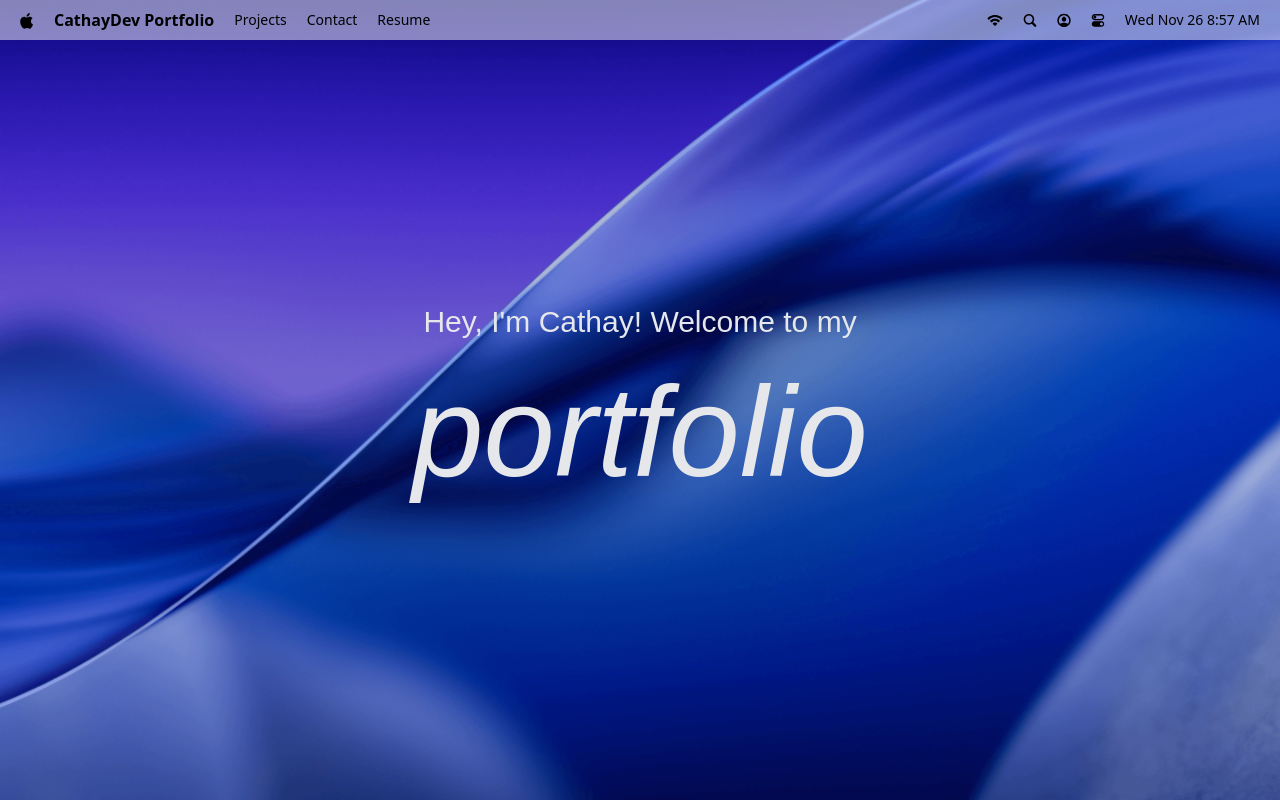
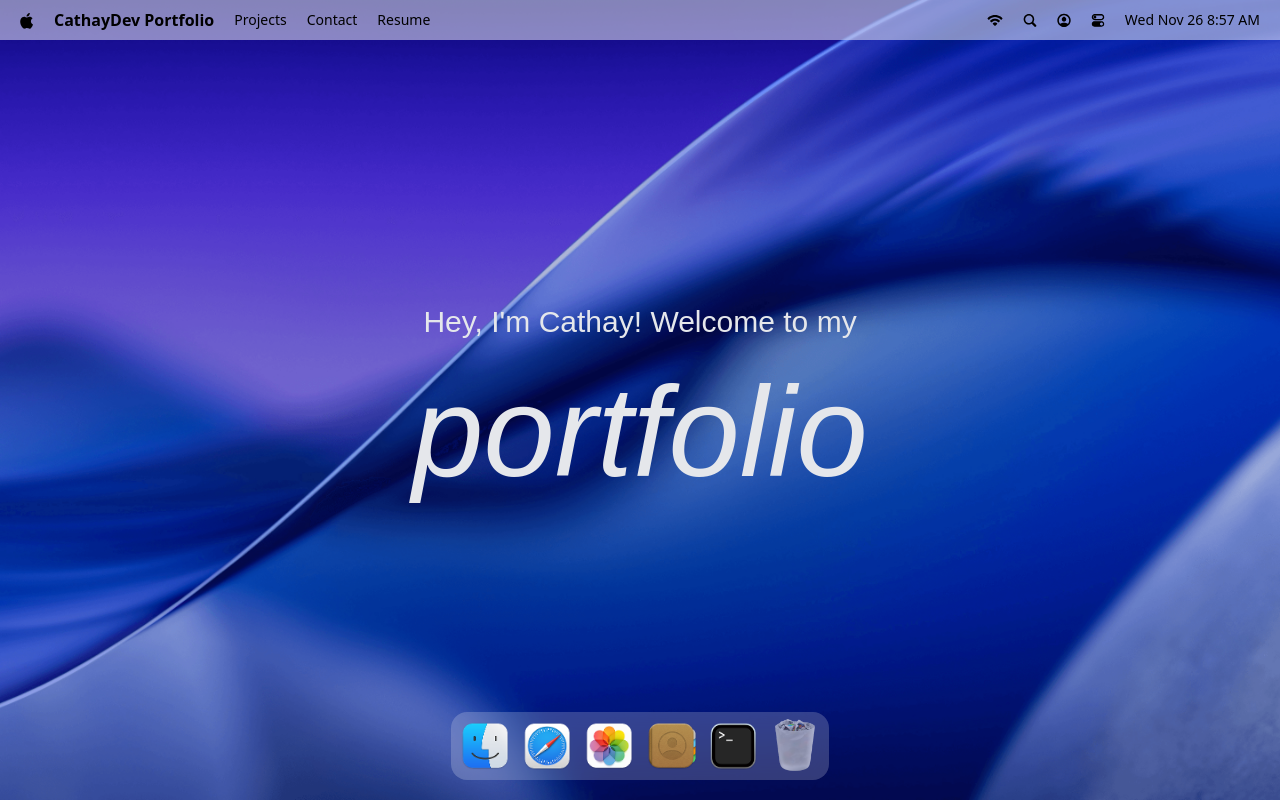
Before and after one commit to cathaynow/macos_portfolio, a React (Vite) app: page / in a window 1280 px wide. Built offline with nearby package versions, Linux system fonts and the light colour scheme; a web font is replaced by a local one.

Commit message:
implement dock

```diff
--- a/package.json
+++ b/package.json
@@ -17,6 +17,7 @@
     "lucide-react": "^0.554.0",
     "react": "^19.2.0",
     "react-dom": "^19.2.0",
+    "react-tooltip": "^5.30.0",
     "tailwindcss": "^4.1.17"
   },
   "devDependencies": {
--- a/src/App.jsx
+++ b/src/App.jsx
@@ -1,12 +1,13 @@
-// import { Navbar, Welcome } from "#components";
-import Navbar from "#components/Navbar";
-import Welcome from "#components/Welcome";
+import { Dock, Navbar, Welcome } from "#components";
+// import Navbar from "#components/Navbar";
+// import Welcome from "#components/Welcome";
 
 const App = () => {
   return (
     <main>
       <Navbar />
       <Welcome />
+      <Dock />
     </main>
   );
 };
--- /dev/null
+++ b/src/components/Dock.jsx
@@ -0,0 +1,94 @@
+import { useRef } from "react";
+import { dockApps } from "#constants";
+
+import { Tooltip } from "react-tooltip";
+import { useGSAP } from "@gsap/react";
+import gsap from "gsap";
+
+const Dock = () => {
+  const dockRef = useRef(null);
+
+  useGSAP(() => {
+    const dock = dockRef.current;
+    if (!dock) return;
+
+    const icons = dock.querySelectorAll(".dock-icon");
+
+    const animateIcons = (mouseX) => {
+      const { left } = dock.getBoundingClientRect();
+
+      icons.forEach((icon) => {
+        const { left: iconLeft, width } = icon.getBoundingClientRect();
+        const center = iconLeft - left + width / 2;
+        const distance = Math.abs(mouseX - center);
+
+        const intensity = Math.exp(-(distance ** 2.5) / 20000);
+
+        gsap.to(icon, {
+          scale: 1 + 0.25 * intensity,
+          y: -15 * intensity,
+          duration: 0.2,
+          ease: "power3.out",
+        });
+      });
+    };
+
+    const handleMouseMove = (e) => {
+      const { left } = dock.getBoundingClientRect();
+
+      animateIcons(e.clientX - left);
+    };
+
+    const resetScale = () =>
+      icons.forEach((icon) =>
+        gsap.to(icon, {
+          scale: 1,
+          y: 0,
+          duration: 0.3,
+          ease: "power1.out",
+        })
+      );
+
+    dock.addEventListener("mousemove", handleMouseMove);
+    dock.addEventListener("mouseleave", resetScale);
+
+    return () => {
+      dock.removeEventListener("mousemove", handleMouseMove);
+      dock.removeEventListener("mouseleave", resetScale);
+    };
+  }, []);
+
+  const toggleApp = (app) => {
+    //TODO Implement Open Windo Logic
+  };
+
+  return (
+    <section id="dock">
+      <div ref={dockRef} className="dock-container">
+        {dockApps.map(({ id, name, icon, canOpen }) => (
+          <div key={id} className="relative flex justify-center">
+            <button
+              type="button"
+              className="dock-icon"
+              aria-label={name}
+              data-tooltip-id="dock-tooltip"
+              data-tooltip-content={name}
+              disabled={!canOpen}
+              onClick={() => toggleApp({ id, canOpen })}
+            >
+              <img
+                src={`/images/${icon}`}
+                alt={name}
+                loading="lazy"
+                className={canOpen ? "" : "opacity-60"}
+              />
+            </button>
+          </div>
+        ))}
+        <Tooltip id="dock-tooltip" place="top" className="tooltip" />
+      </div>
+    </section>
+  );
+};
+
+export default Dock;
--- a/src/components/index.js
+++ b/src/components/index.js
@@ -1,7 +1,5 @@
-import Navbar from "./Navbar";
-import Welcome from "./Welcome";
+import Navbar from "#components/Navbar.jsx";
+import Welcome from "#components/Welcome.jsx";
+import Dock from "#components/Dock.jsx";
 
-export default {
-  Navbar,
-  Welcome,
-};
+export { Navbar, Welcome, Dock };
```
Also changed, not shown: 1 other file (tests, documents, lock files or other folders).
